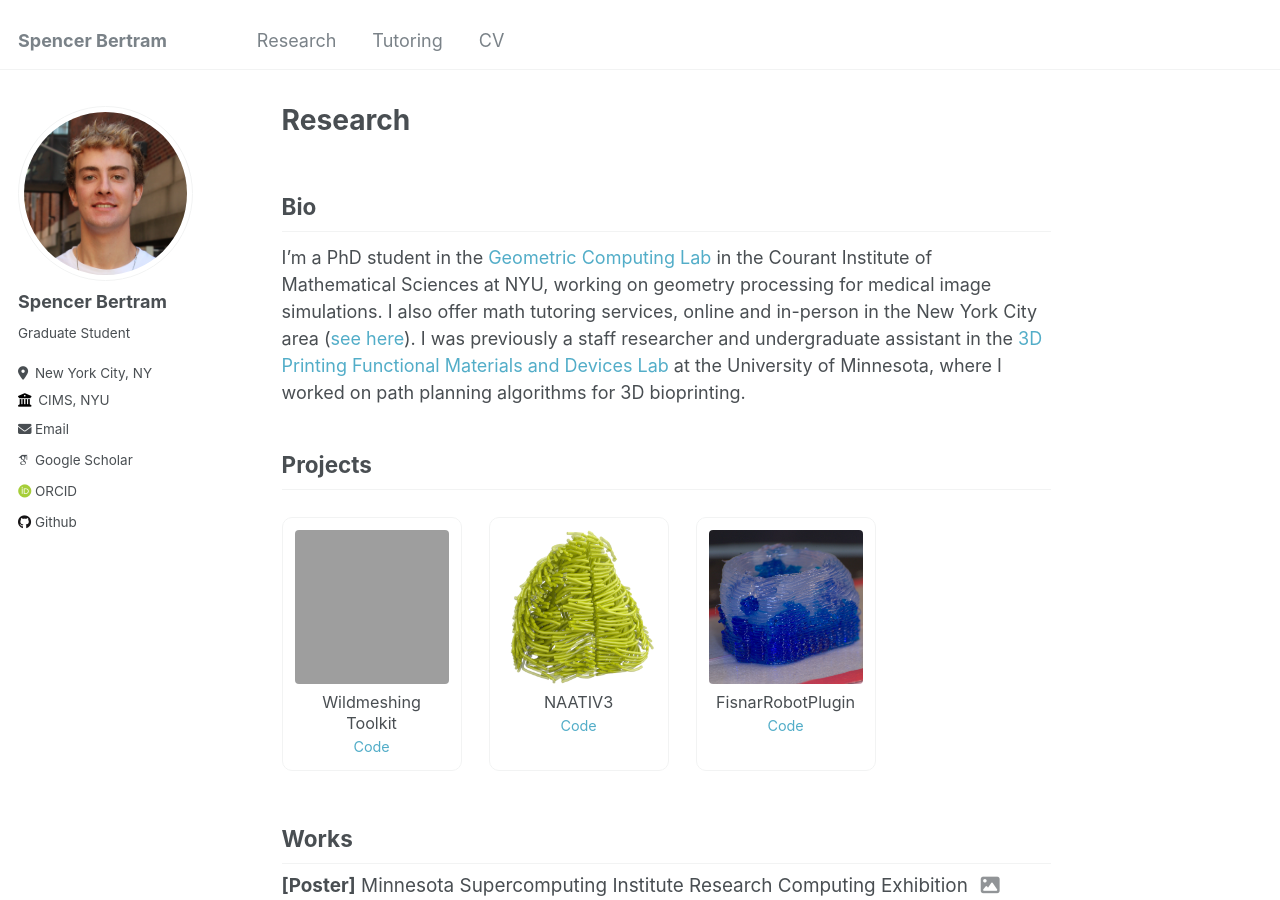
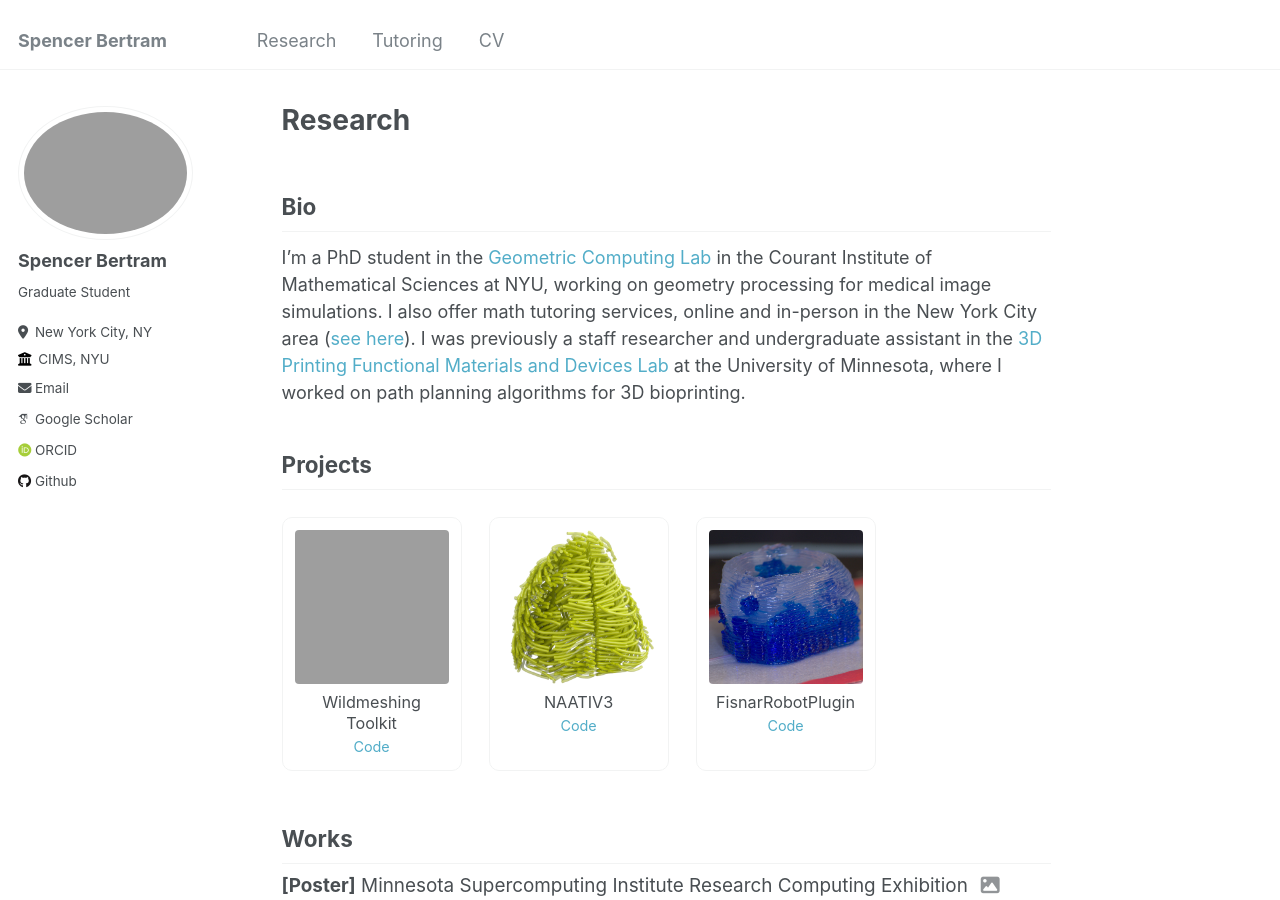
Before and after one commit to Spenbert02/Spenbert02.github.io, a Jekyll site: the page built from _pages/research.md, in a window 1280 px wide and 900 px high. Built offline with Jekyll 4.4.1, drawn with Linux system fonts in a browser that asks for light colours; some web fonts are replaced.

Commit message:
Update site avatar to new headshot
Crop the new photo to a centered square matching the existing
headshot's framing and wire it up as the author avatar.

Co-Authored-By: Claude Sonnet 5 <noreply@anthropic.com>

```diff
--- a/_config.yml
+++ b/_config.yml
@@ -21,7 +21,7 @@ repository               : "Spenbert02/Spenbert02.github.io"
 #               Additional customization can be done by editing /_includes/author-profile.html
 author:
   # Biographic information
-  avatar           : "headshot_updated.jpeg"
+  avatar           : "DSC03049.jpg"
   name             : "Spencer Bertram"
   pronouns         : # example: "she/her"
   bio              : "Graduate Student"
```
Also changed, not shown: 1 other file.
